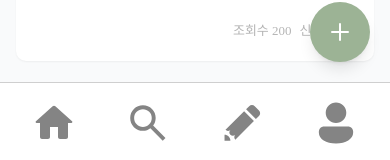
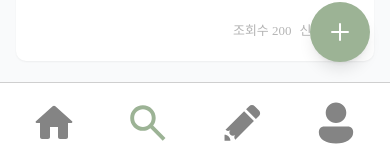
Before and after one commit to hodu42/law-in-comm-fe, a React (Create React App) app: page /questions in a window 390 px wide. Shown: the part 682-842 px from the top of the page. Built offline with nearby package versions, Linux system fonts and the light colour scheme; a web font is replaced by a local one.

Commit message:
모바일 내비게이션 및 메인 페이지의 질문 링크 수정, 질문 작성 페이지에서 뒤로가기 기능 완성.

```diff
--- a/src/components/MobileNav.tsx
+++ b/src/components/MobileNav.tsx
@@ -10,9 +10,9 @@ export const MobileNav = ():React.JSX.Element => {
                     <path d="M20.0002 38V28H28.0002V38C28.0002 39.1 28.9002 40 30.0002 40H36.0002C37.1002 40 38.0002 39.1 38.0002 38V24H41.4002C42.3202 24 42.7602 22.86 42.0602 22.26L25.3402 7.2C24.5802 6.52 23.4202 6.52 22.6602 7.2L5.9402 22.26C5.2602 22.86 5.6802 24 6.6002 24H10.0002V38C10.0002 39.1 10.9002 40 12.0002 40H18.0002C19.1002 40 20.0002 39.1 20.0002 38Z" fill="currentColor"/>
                 </svg>
             </a>
-            <a href="/search"
+            <a href="/questions"
                className="text-[#848484] aria-[current=page]:text-[#9CB395]"
-               aria-current={window.location.pathname === '/search' ? 'page' : undefined}>
+               aria-current={window.location.pathname.includes('/questions') ? 'page' : undefined}>
                 <svg className="text-current" width="48" height="48" viewBox="0 0 49 48">
                     <path d="M39.5335 42L26.9335 29.4C25.9335 30.2 24.7835 30.8333 23.4835 31.3C22.1835 31.7667 20.8002 32 19.3335 32C15.7002 32 12.6252 30.7417 10.1085 28.225C7.59183 25.7083 6.3335 22.6333 6.3335 19C6.3335 15.3667 7.59183 12.2917 10.1085 9.775C12.6252 7.25833 15.7002 6 19.3335 6C22.9668 6 26.0418 7.25833 28.5585 9.775C31.0752 12.2917 32.3335 15.3667 32.3335 19C32.3335 20.4667 32.1002 21.85 31.6335 23.15C31.1668 24.45 30.5335 25.6 29.7335 26.6L42.3335 39.2L39.5335 42ZM19.3335 28C21.8335 28 23.9585 27.125 25.7085 25.375C27.4585 23.625 28.3335 21.5 28.3335 19C28.3335 16.5 27.4585 14.375 25.7085 12.625C23.9585 10.875 21.8335 10 19.3335 10C16.8335 10 14.7085 10.875 12.9585 12.625C11.2085 14.375 10.3335 16.5 10.3335 19C10.3335 21.5 11.2085 23.625 12.9585 25.375C14.7085 27.125 16.8335 28 19.3335 28Z" fill="currentColor"/>
                 </svg>
--- a/src/pages/MainPage.tsx
+++ b/src/pages/MainPage.tsx
@@ -17,7 +17,7 @@ export const MainPage= ():React.JSX.Element => {
                     <svg className="text-[#5C6E56]" width="40" height="40"><path fill="currentColor" d="M21.667 10 30 18.333 14.155 34.178a2.943 2.943 0 0 1-.02-4.141l-.005-.005a2.94 2.94 0 0 1-4.202-4.112l-.013-.013a2.942 2.942 0 0 1-4.092-.06L21.667 10Zm12.643-.69-3.62-3.62a3.333 3.333 0 0 0-4.713 0l-2.644 2.643 8.334 8.334 2.643-2.644a3.333 3.333 0 0 0 0-4.713ZM5 30v5h5a5 5 0 0 0-5-5Z"/></svg>
                     <span className="inline-block text-black text-center text-[18px] font-bold">질문 작성</span>
                 </a>
-                <a href="/question/list" className="w-[155px] flex justify-evenly items-center bg-[#C9D8B7] px-[10px] py-[5px] rounded-10px">
+                <a href="/questions" className="w-[155px] flex justify-evenly items-center bg-[#C9D8B7] px-[10px] py-[5px] rounded-10px">
                     <svg className="text-[#5C6E56]" width="40" height="40"><path fill="currentColor" fillRule="evenodd" d="M5.417 11.667a1.25 1.25 0 0 1 1.25-1.25h26.666a1.25 1.25 0 0 1 0 2.5H6.667a1.25 1.25 0 0 1-1.25-1.25Zm0 8.333a1.25 1.25 0 0 1 1.25-1.25H25a1.25 1.25 0 1 1 0 2.5H6.666A1.25 1.25 0 0 1 5.416 20Zm0 8.333a1.25 1.25 0 0 1 1.25-1.25H15a1.25 1.25 0 1 1 0 2.5H6.666a1.25 1.25 0 0 1-1.25-1.25Z" clipRule="evenodd"/></svg>
                     <span className="inline-block text-black text-center text-[18px] font-bold">질문 목록</span>
                 </a>
--- a/src/pages/QuestionWrite.tsx
+++ b/src/pages/QuestionWrite.tsx
@@ -51,11 +51,11 @@ export const QuestionWrite = (): React.JSX.Element => {
       <header className="fixed shadow-md top-0 left-0 right-0 w-full h-[72px] flex items-center justify-center bg-white z-20">
         <div className="container mx-auto px-4 py-4 flex justify-between items-center">
           {/* 모바일 뒤로가기 버튼 */}
-          <Link to="/" className="pc:hidden flex items-center text-black z-10">
-              <svg className="w-6 h-6" fill="none" stroke="currentColor" viewBox="0 0 24 24">
-                <path strokeLinecap="round" strokeLinejoin="round" strokeWidth="2" d="M15 19l-7-7 7-7"></path>
-              </svg>
-          </Link>
+          <button onClick={() => navigate(-1)} className="pc:hidden flex items-center text-black z-10">
+            <svg className="w-6 h-6" fill="none" stroke="currentColor" viewBox="0 0 24 24">
+              <path strokeLinecap="round" strokeLinejoin="round" strokeWidth="2" d="M15 19l-7-7 7-7"></path>
+            </svg>
+          </button>
           <div className="relative w-full min-w-[355px] max-w-[1350px] pc:w-[70.31%] h-full flex items-center">
             <Link to="/" className="hidden pc:flex items-center absolute left-4 z-10">
               <div className="text-[#A9BE8C] font-bold text-2xl flex items-center">
```
